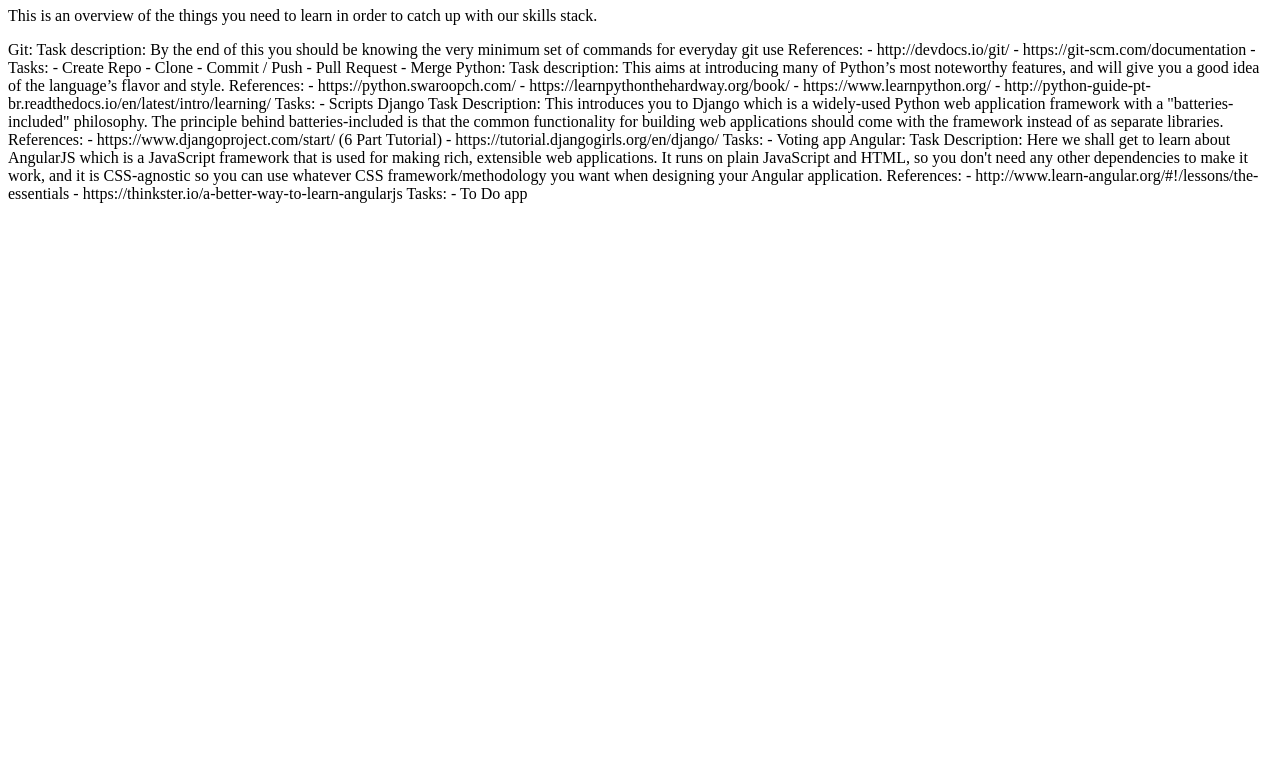
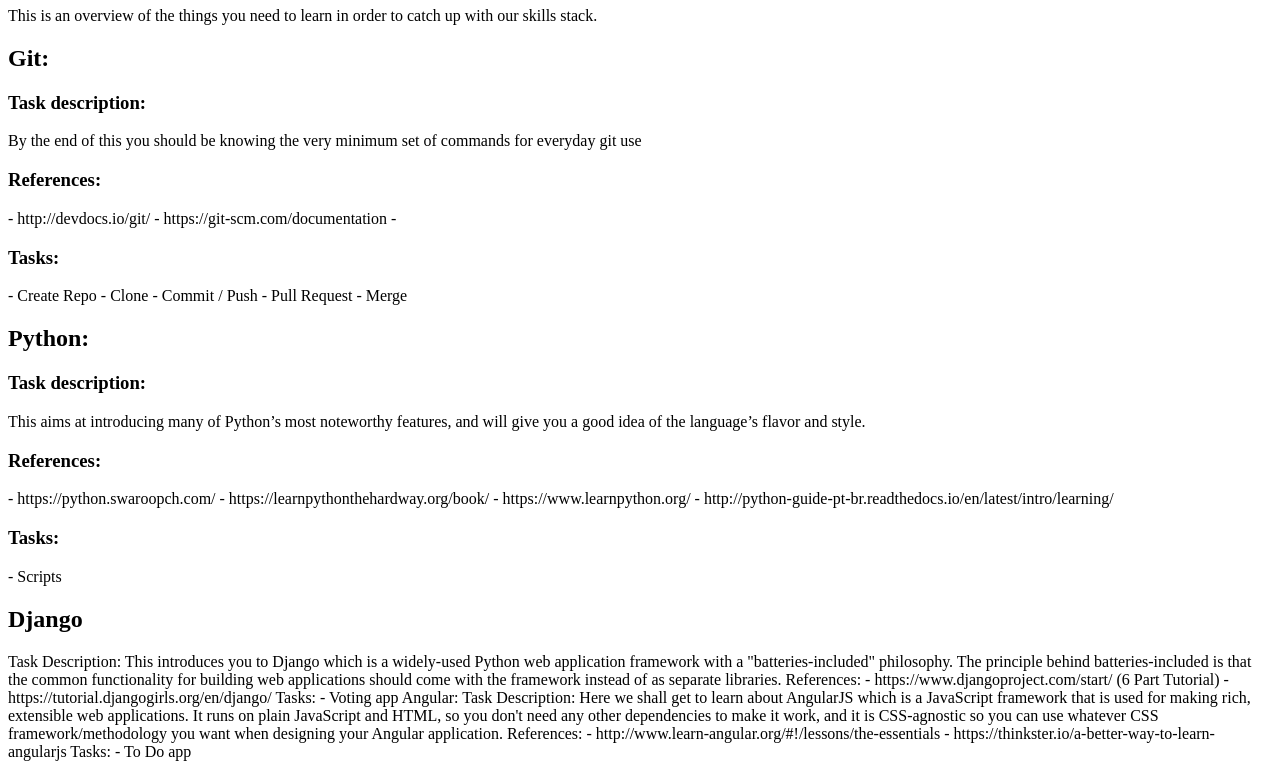
Before and after one commit to kmbuki/kmbuki.github.io, a plain HTML site: page index.html in a window 1280 px wide. Shown: the part 73-842 px from the top of the page. Before the commit the page ends 800 px from the top, so only its background shows below. Drawn offline with Linux system fonts and the light colour scheme.

Commit message:
Bootstrap Snippet

```diff
--- a/index.html
+++ b/index.html
@@ -1,40 +1,40 @@
 <!DOCTYPE html>
 <html>
 <body>
-<h1>Hello</h1>
+<h1>Welcome</h1>
 <p>This is an overview of the things you need to learn in order to catch up with our skills stack.</p>
 
-Git:
-    Task description:
-    By the end of this you should be knowing the very minimum set of commands for everyday git use
+<h2>Git:</h2>
+    <h3>Task description:</h3>
+    <p>By the end of this you should be knowing the very minimum set of commands for everyday git use</p>
 
-    References:
+    <h3>References:</h3>
         - http://devdocs.io/git/
         - https://git-scm.com/documentation
         -
 
-    Tasks:
+    <h3>Tasks:</h3>
         - Create Repo
         - Clone
         - Commit / Push
         - Pull Request
         - Merge
 
-Python:
-    Task description:
-    This aims at introducing many of Python’s most noteworthy features, and will give you a good idea
-    of the language’s flavor and style.
+<h2>Python:</h2>
+    <h3>Task description:</h3>
+    <p>This aims at introducing many of Python’s most noteworthy features, and will give you a good idea
+    of the language’s flavor and style.</p>
 
-    References:
+    <h3>References:</h3>
         - https://python.swaroopch.com/
         - https://learnpythonthehardway.org/book/
         - https://www.learnpython.org/
         - http://python-guide-pt-br.readthedocs.io/en/latest/intro/learning/
 
-    Tasks:
+    <h3>Tasks:</h3>
         - Scripts
 
-Django
+<h2>Django</h2>
     Task Description:
     This introduces you to Django which is a widely-used Python web application framework with a "batteries-included" philosophy. The principle behind batteries-included is that the common functionality for building web applications should come with the framework instead of as separate libraries.
 
```
Also changed, not shown: 1 other file.
